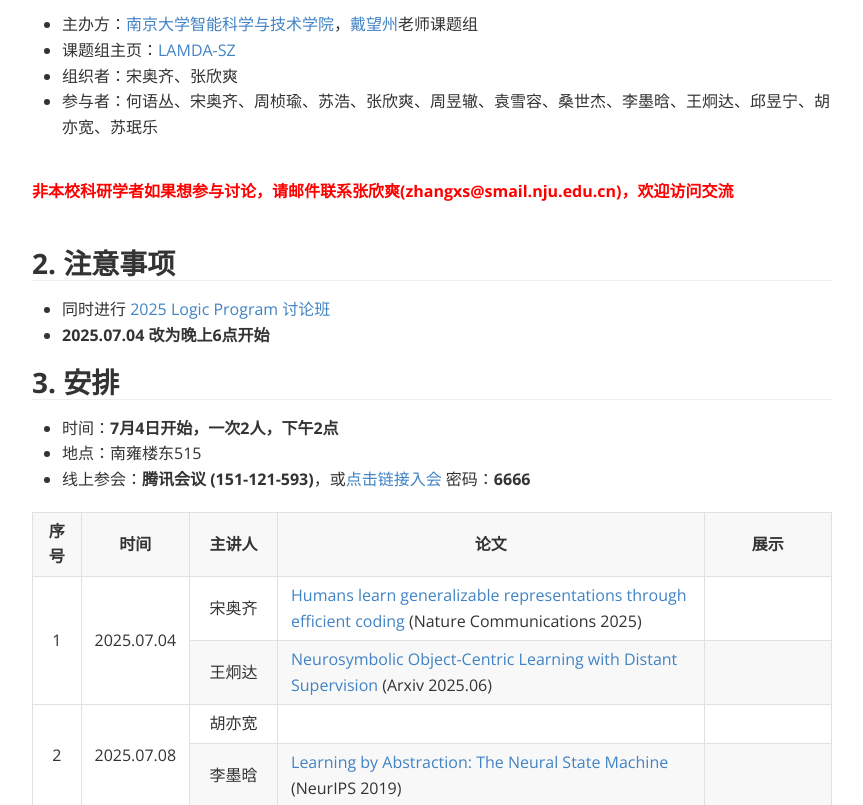
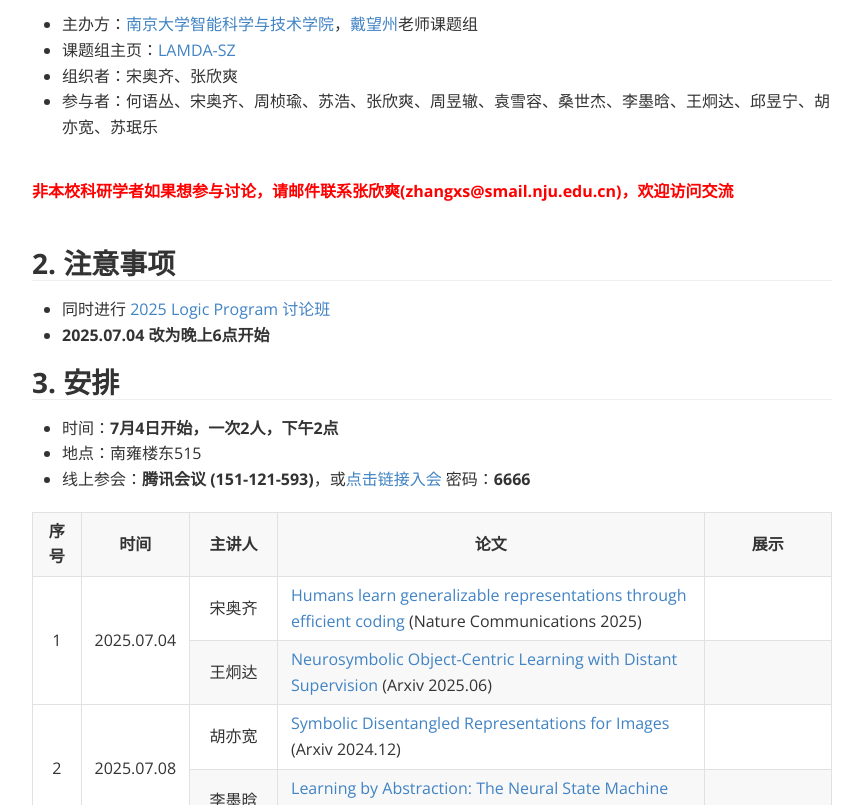
Before and after one commit to XinShuangZ/2025_summer_seminar, a plain HTML site: page index.html in a window 1280 px wide. Shown: the part 145-950 px from the top of the page, without its empty margins (208-1071 px from the left). Drawn offline with nearby package versions, Linux system fonts and the light colour scheme.

Commit message:
Update index.html

```diff
--- a/index.html
+++ b/index.html
@@ -1527,7 +1527,6 @@
                             <td><span> 王炯达</span></td>
                           <td style="width: 500px; text-align: left;"><span> <a href=https://arxiv.org/abs/2506.16129>
                                         Neurosymbolic Object-Centric Learning with Distant Supervision </a> (Arxiv 2025.06)</span>
-
                             <td style="width: 150px;"><span><a href=https://github.com/XinShuangZ/2025_summer_seminar/tree/main/slides</a> </span></td>
                         </tr>
 
@@ -1536,7 +1535,8 @@
                             <td rowspan="2"><span>2</span></td>
                             <td rowspan="2"><span> 2025.07.08 </span></td>
                             <td><span>胡亦宽</span></td>
-                            <td style="width: 400px;"><span>  </span></td>
+                            <td style="width: 500px; text-align: left;"><span> <a href=https://arxiv.org/pdf/2412.19847>
+                                        Symbolic Disentangled Representations for Images </a> (Arxiv 2024.12)</span>
                             <td style="width: 150px;"><span> </span></td>
                         </tr>
                         <tr>
```
